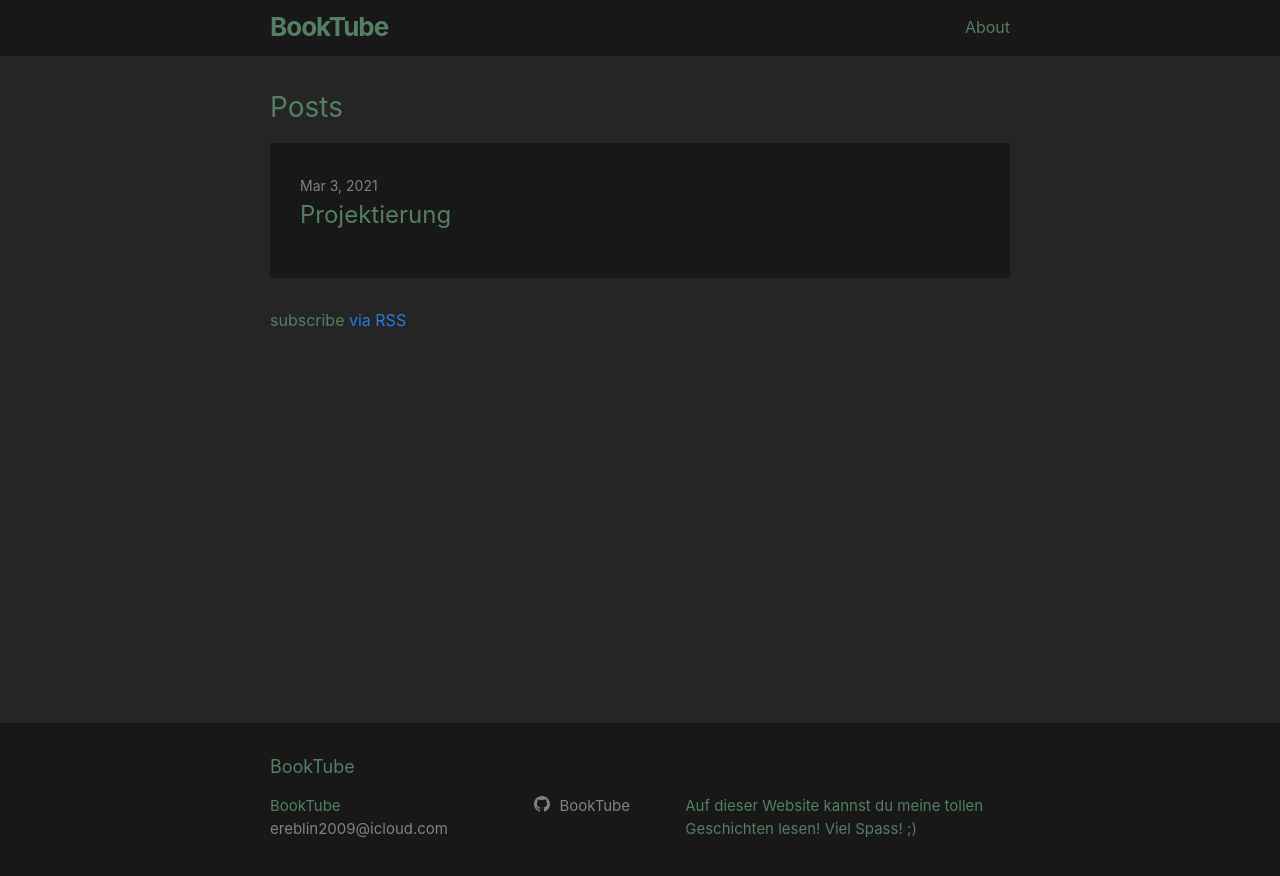
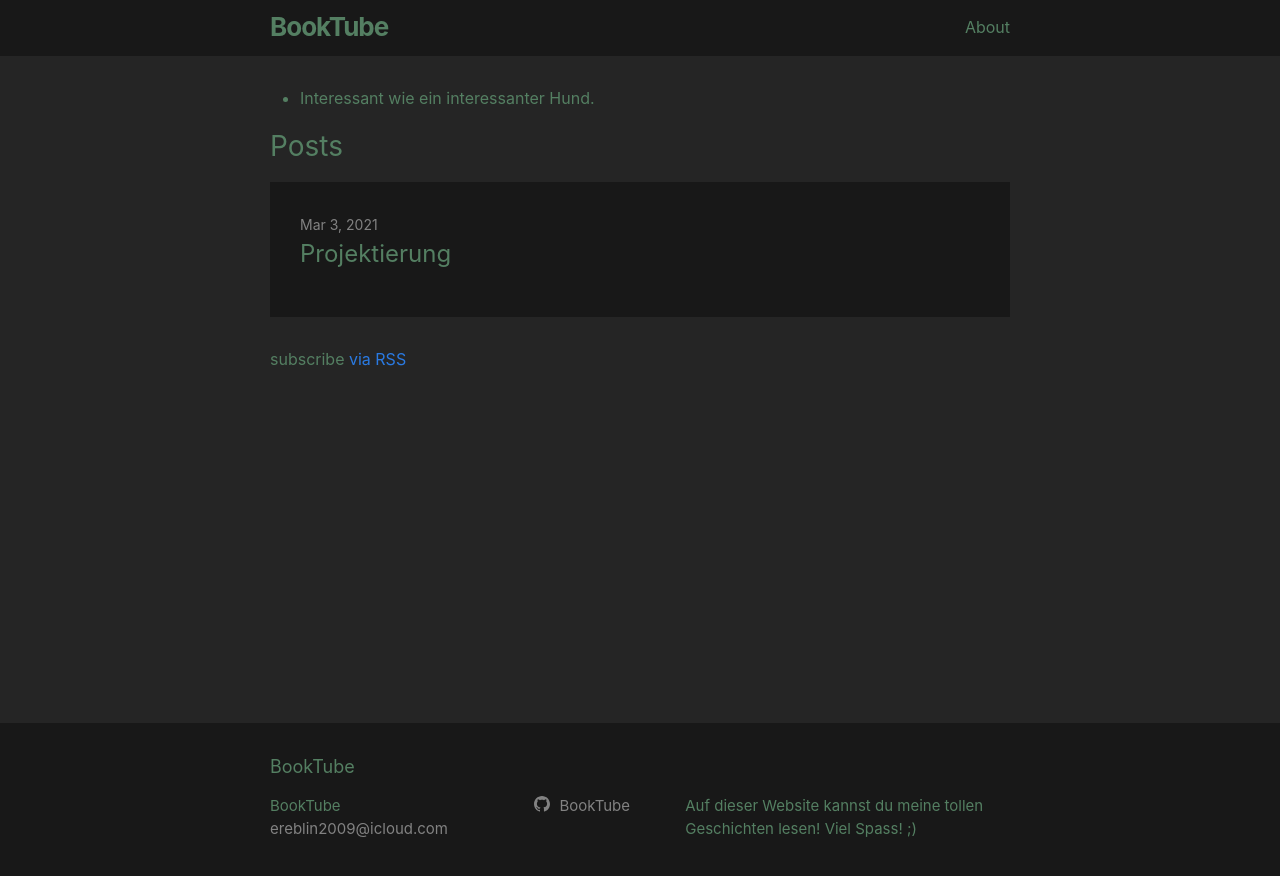
Before and after one commit to book-tube/book-tube.github.io, a Jekyll site: the page built from index.markdown, in a window 1280 px wide. Shown: the top 876 px of the page. Built offline with Jekyll 4.4.1, drawn with Linux system fonts in a browser that asks for light colours.

Commit message:
slogan inzugefügt

```diff
--- a/index.markdown
+++ b/index.markdown
@@ -5,3 +5,5 @@
 layout: home
 permalink: /
 ---
+
+* Interessant wie ein interessanter Hund.
```
